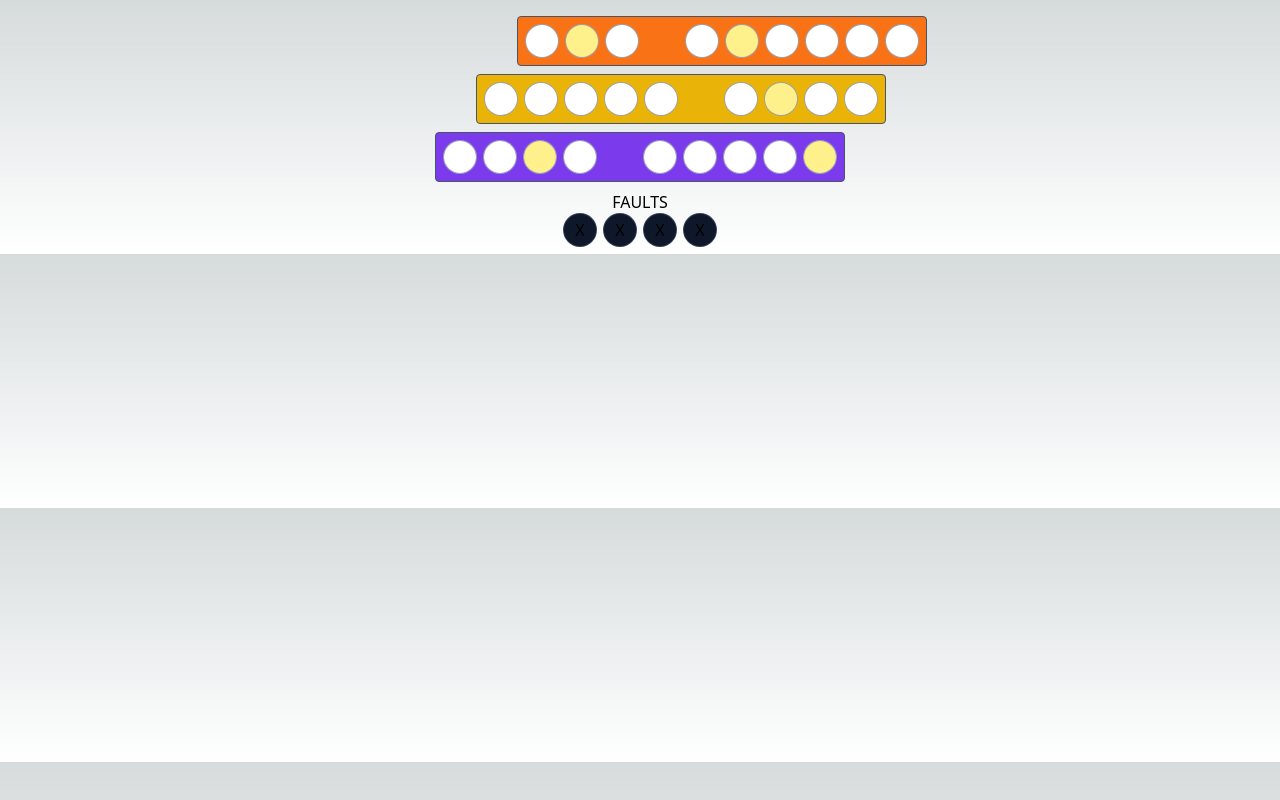
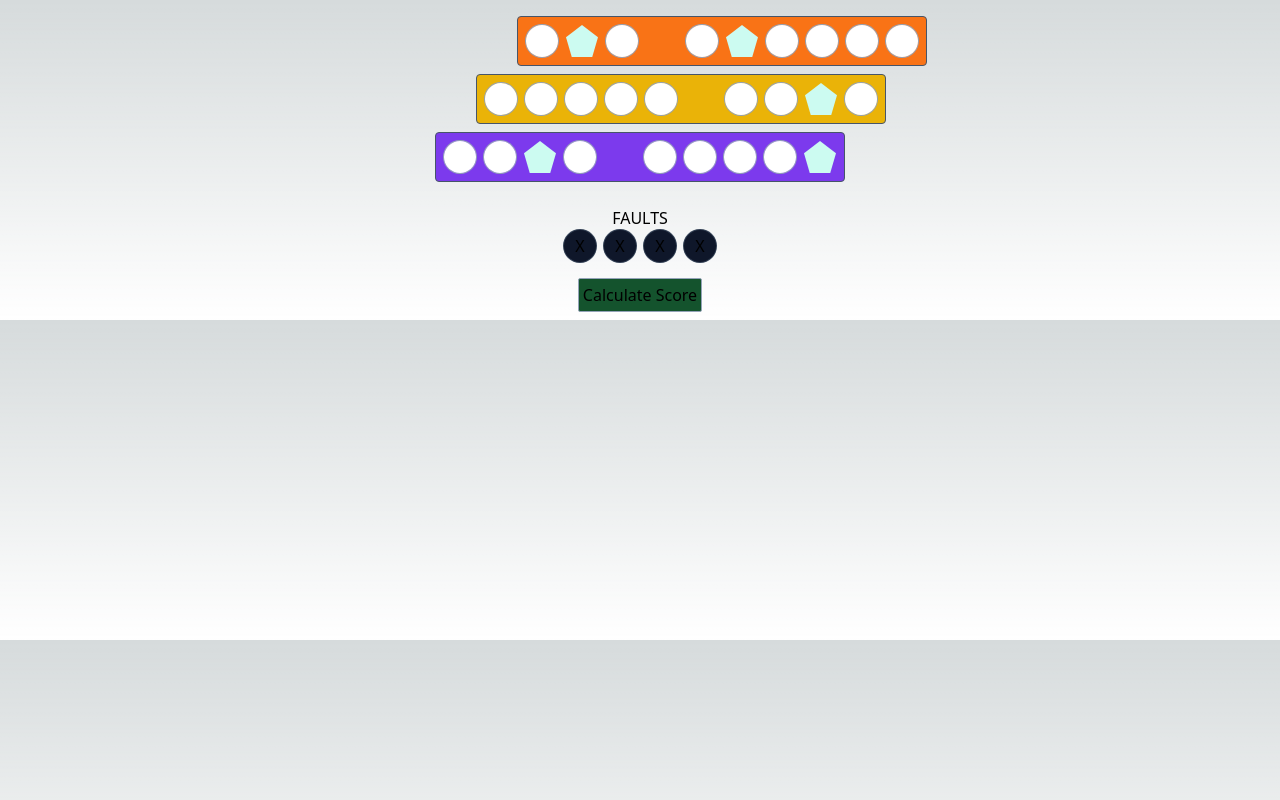
Before and after one commit to ninoM/qwinto, a Next.js app: page / in a window 1280 px wide. Built offline with nearby package versions, Linux system fonts and the light colour scheme.

Commit message:
Add funcationality to calculate score.

```diff
--- /dev/null
+++ b/src/app/GameBoard.tsx
@@ -0,0 +1,217 @@
+"use client";
+
+import { FaultButton } from "~/components/FaultButton";
+import { Group } from "./Group";
+import React from "react";
+import {
+  AlertDialog,
+  AlertDialogAction,
+  AlertDialogCancel,
+  AlertDialogContent,
+  AlertDialogDescription,
+  AlertDialogFooter,
+  AlertDialogHeader,
+  AlertDialogTitle,
+  AlertDialogTrigger,
+} from "~/components/AlertDialog";
+
+const initialState = {
+  group1: ["", "", "", undefined, "", "", "", "", "", ""],
+  group2: ["", "", "", "", "", undefined, "", "", "", ""],
+  group3: ["", "", "", "", undefined, "", "", "", "", ""],
+};
+
+type ACTION_TYPE =
+  | {
+      type: "set";
+      payload: {
+        groupName: keyof typeof initialState;
+        index: number;
+        value: string;
+      };
+    }
+  | { type: "reset" };
+
+const reducer = (state: typeof initialState, action: ACTION_TYPE) => {
+  switch (action.type) {
+    case "set":
+      let clonedGroup = [...state[action.payload.groupName]];
+      clonedGroup[action.payload.index] = action.payload.value;
+      return { ...state, [action.payload.groupName]: clonedGroup };
+    case "reset":
+      return initialState;
+
+    default:
+      return state;
+  }
+};
+
+type InputProps = React.DetailedHTMLProps<
+  React.InputHTMLAttributes<HTMLInputElement>,
+  HTMLInputElement
+> & {
+  special?: boolean;
+  empty?: boolean;
+};
+
+const Input = ({ special, empty, ...rest }: InputProps) => {
+  if (empty) return <div className="h-8 w-8" />;
+  return (
+    <div
+      style={{
+        clipPath: special
+          ? "polygon(50% 0%, 100% 38%, 82% 100%, 18% 100%, 0% 38%)"
+          : undefined,
+      }}
+      className={`overflow-hidden text-black ring-1 ring-slate-400 ${
+        special ? "" : "rounded-full"
+      }`}
+    >
+      <input
+        type="text"
+        pattern="[0-9]*"
+        className={`h-8 w-8 text-center ${special ? "bg-teal-100" : ""}`}
+        {...rest}
+      />
+    </div>
+  );
+};
+
+const calculateScore = (
+  boardState: typeof initialState,
+  faults: Array<boolean>
+) => {
+  const calculatedBoard = Object.keys(boardState).map((groupName) => {
+    let filteredGroup = boardState[
+      groupName as keyof typeof initialState
+    ].filter((x) => x);
+    if (filteredGroup.length === 9) {
+      return parseInt(filteredGroup.at(-1) as string);
+    } else {
+      return filteredGroup.length;
+    }
+  });
+
+  return (
+    calculatedBoard.reduce((acc, curr) => curr + acc, 0) -
+    faults.filter((x) => x).length * 5
+  );
+};
+
+export const GameBoard = () => {
+  const [state, dispatch] = React.useReducer(reducer, initialState);
+  const [faults, setFaults] = React.useState([false, false, false, false]);
+
+  const handleInputChange = (
+    value: string,
+    {
+      groupName,
+      index,
+    }: { groupName: keyof typeof initialState; index: number }
+  ) => {
+    dispatch({ type: "set", payload: { groupName, index, value: value } });
+  };
+
+  return (
+    <>
+      <div className="flex flex-row items-start justify-center gap-x-2 p-2 landscape:flex-col-reverse landscape:items-center landscape:justify-stretch landscape:gap-y-2">
+        <Group className="bg-violet-600">
+          {state.group3.map((value, index) => (
+            <Input
+              key={index}
+              empty={value === undefined}
+              special={index === 2 || index === 9}
+              value={value}
+              onChange={(e) => {
+                handleInputChange(e.target.value, {
+                  groupName: "group3",
+                  index,
+                });
+              }}
+            />
+          ))}
+        </Group>
+        <Group className="mt-[42px] bg-yellow-500 landscape:ml-[82px] landscape:mt-auto">
+          {state.group2.map((value, index) => (
+            <Input
+              key={index}
+              empty={value === undefined}
+              special={index === 8}
+              value={value}
+              onChange={(e) => {
+                handleInputChange(e.target.value, {
+                  groupName: "group2",
+                  index,
+                });
+              }}
+            />
+          ))}
+        </Group>
+        <Group className="mt-[84px] bg-orange-500 landscape:ml-[164px] landscape:mt-auto">
+          {state.group1.map((value, index) => (
+            <Input
+              key={index}
+              empty={value === undefined}
+              special={index === 1 || index === 5}
+              value={value}
+              onChange={(e) => {
+                handleInputChange(e.target.value, {
+                  groupName: "group1",
+                  index,
+                });
+              }}
+            />
+          ))}
+        </Group>
+      </div>
+      <div className="flex flex-col items-center self-center">
+        <p>FAULTS</p>
+        <div className="flex gap-x-2">
+          {faults.map((activated, index) => (
+            <FaultButton
+              key={index}
+              activated={activated}
+              onClick={(fault) => {
+                setFaults((currFaults) => {
+                  let clonedFaults = [...currFaults];
+                  clonedFaults[index] = fault;
+                  return clonedFaults;
+                });
+              }}
+            />
+          ))}
+        </div>
+      </div>
+      <AlertDialog>
+        <AlertDialogTrigger asChild>
+          <button
+            className="self-center rounded-sm border border-slate-400 bg-green-900 p-1 hover:bg-green-800"
+            // onClick={handleCalculateClick}
+          >
+            Calculate Score
+          </button>
+        </AlertDialogTrigger>
+        <AlertDialogContent>
+          <AlertDialogHeader>
+            <AlertDialogTitle>SCORE</AlertDialogTitle>
+            <AlertDialogDescription>{`You got ${calculateScore(
+              state,
+              faults
+            )}`}</AlertDialogDescription>
+          </AlertDialogHeader>
+          <AlertDialogFooter>
+            <AlertDialogCancel>Cancel</AlertDialogCancel>
+            <AlertDialogAction
+              onClick={() => {
+                dispatch({ type: "reset" });
+                setFaults([false, false, false, false]);
+              }}
+            >
+              Restart
+            </AlertDialogAction>
+          </AlertDialogFooter>
+        </AlertDialogContent>
+      </AlertDialog>
+    </>
+  );
+};
--- /dev/null
+++ b/src/app/Group.tsx
@@ -0,0 +1,15 @@
+export const Group = ({
+  className,
+  children,
+}: {
+  className?: string;
+  children: React.ReactNode;
+}) => {
+  return (
+    <div
+      className={`flex w-12 flex-col place-content-center place-items-center gap-y-2 rounded border border-slate-600 p-2  landscape:w-auto landscape:flex-row landscape:gap-x-2 ${className}`}
+    >
+      {children}
+    </div>
+  );
+};
--- a/src/app/page.tsx
+++ b/src/app/page.tsx
@@ -1,84 +1,13 @@
 import { FaultButton } from "../components/FaultButton";
+import { GameBoard } from "./GameBoard";
 
-const Input = ({ special, empty }: { special?: true; empty?: true }) => {
-  if (empty) return <div className="h-8 w-8" />;
-  return (
-    <div className="overflow-hidden rounded-full text-black ring-1 ring-slate-400">
-      <input
-        type="text"
-        pattern="[0-9]*"
-        className={`h-8 w-8 text-center ${special ? "bg-yellow-200" : ""}`}
-      />
-    </div>
-  );
-};
 
-const Group = ({
-  className,
-  children,
-}: {
-  className?: string;
-  children: React.ReactNode;
-}) => {
-  return (
-    <div
-      className={`flex w-12 flex-col place-content-center place-items-center gap-y-2 rounded border border-slate-600 p-2  landscape:w-auto landscape:flex-row landscape:gap-x-2 ${className}`}
-    >
-      {children}
-    </div>
-  );
-};
+
 
 export default function Home() {
   return (
-    <main className="flex flex-col p-2">
-      <div className="flex flex-row items-start justify-center gap-x-2 p-2 landscape:flex-col-reverse landscape:items-center landscape:justify-stretch landscape:gap-y-2">
-        <Group className="bg-violet-600">
-          <Input />
-          <Input />
-          <Input special />
-          <Input />
-          <Input empty />
-          <Input />
-          <Input />
-          <Input />
-          <Input />
-          <Input special />
-        </Group>
-        <Group className="mt-[42px] bg-yellow-500 landscape:ml-[82px] landscape:mt-auto">
-          <Input />
-          <Input />
-          <Input />
-          <Input />
-          <Input />
-          <Input empty />
-          <Input />
-          <Input special />
-          <Input />
-          <Input />
-        </Group>
-        <Group className="mt-[84px] bg-orange-500 landscape:ml-[164px] landscape:mt-auto">
-          <Input />
-          <Input special />
-          <Input />
-          <Input empty />
-          <Input />
-          <Input special />
-          <Input />
-          <Input />
-          <Input />
-          <Input />
-        </Group>
-      </div>
-      <div className="flex flex-col items-center self-center">
-        <p>FAULTS</p>
-        <div className="flex gap-x-2">
-          <FaultButton />
-          <FaultButton />
-          <FaultButton />
-          <FaultButton />
-        </div>
-      </div>
+    <main className="flex flex-col p-2 gap-y-4">
+      <GameBoard />
     </main>
   );
 }
--- a/src/components/FaultButton.tsx
+++ b/src/components/FaultButton.tsx
@@ -2,12 +2,17 @@
 
 import React from "react";
 
-export const FaultButton = () => {
-  const [activated, setActivated] = React.useState(false);
+export const FaultButton = ({
+  onClick,
+  activated,
+}: {
+  onClick?: (newState: boolean) => void;
+  activated: boolean;
+}) => {
   return (
     <button
-      onClick={() => setActivated((currState) => !currState)}
-      className={`rounded-full w-8 h-8 ring-1 ring-slate-700 ${
+      onClick={() => onClick?.(!activated)}
+      className={`h-8 w-8 rounded-full ring-1 ring-slate-700 ${
         activated ? "bg-red-800" : "bg-slate-900"
       }`}
     >
```
